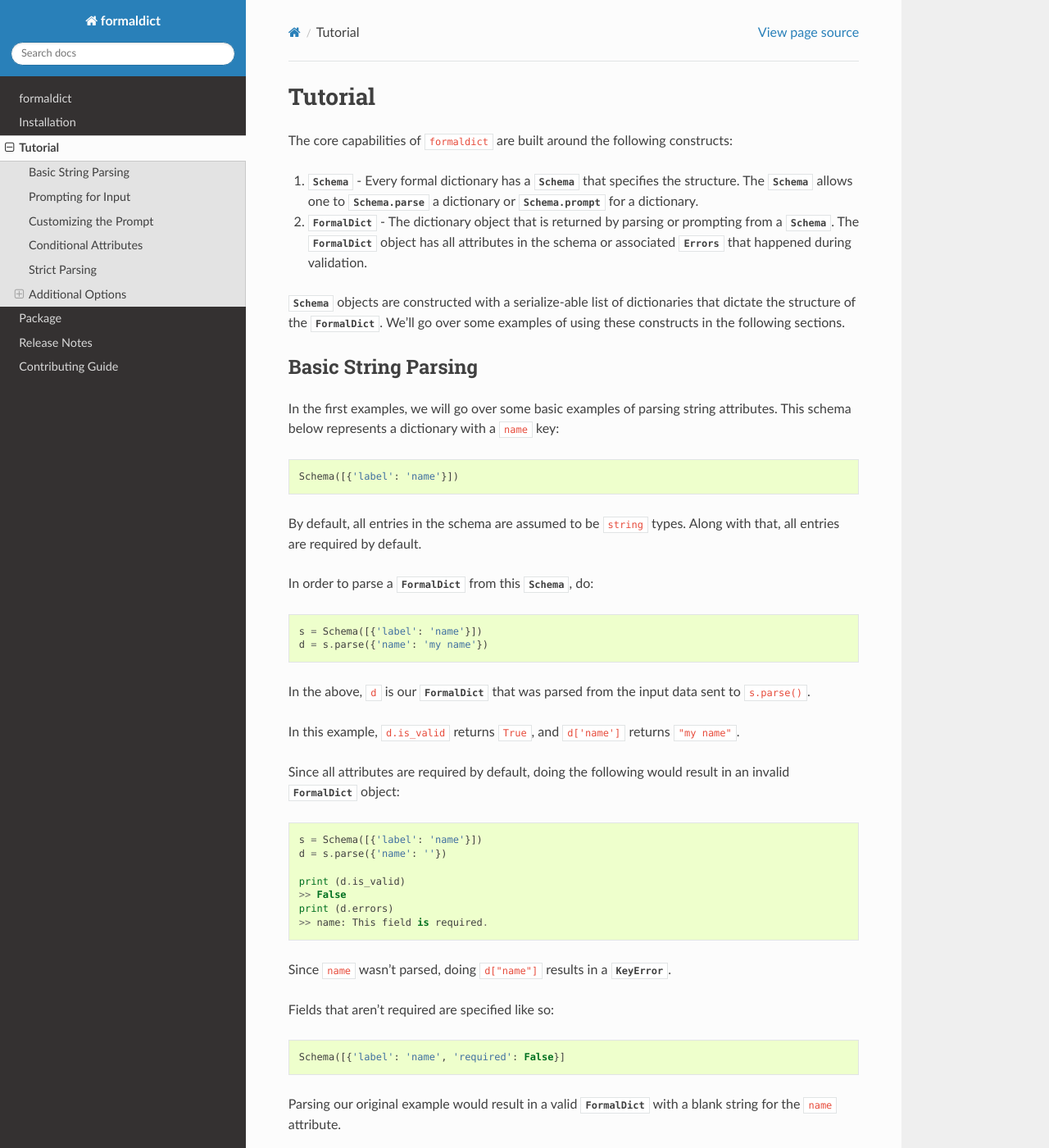
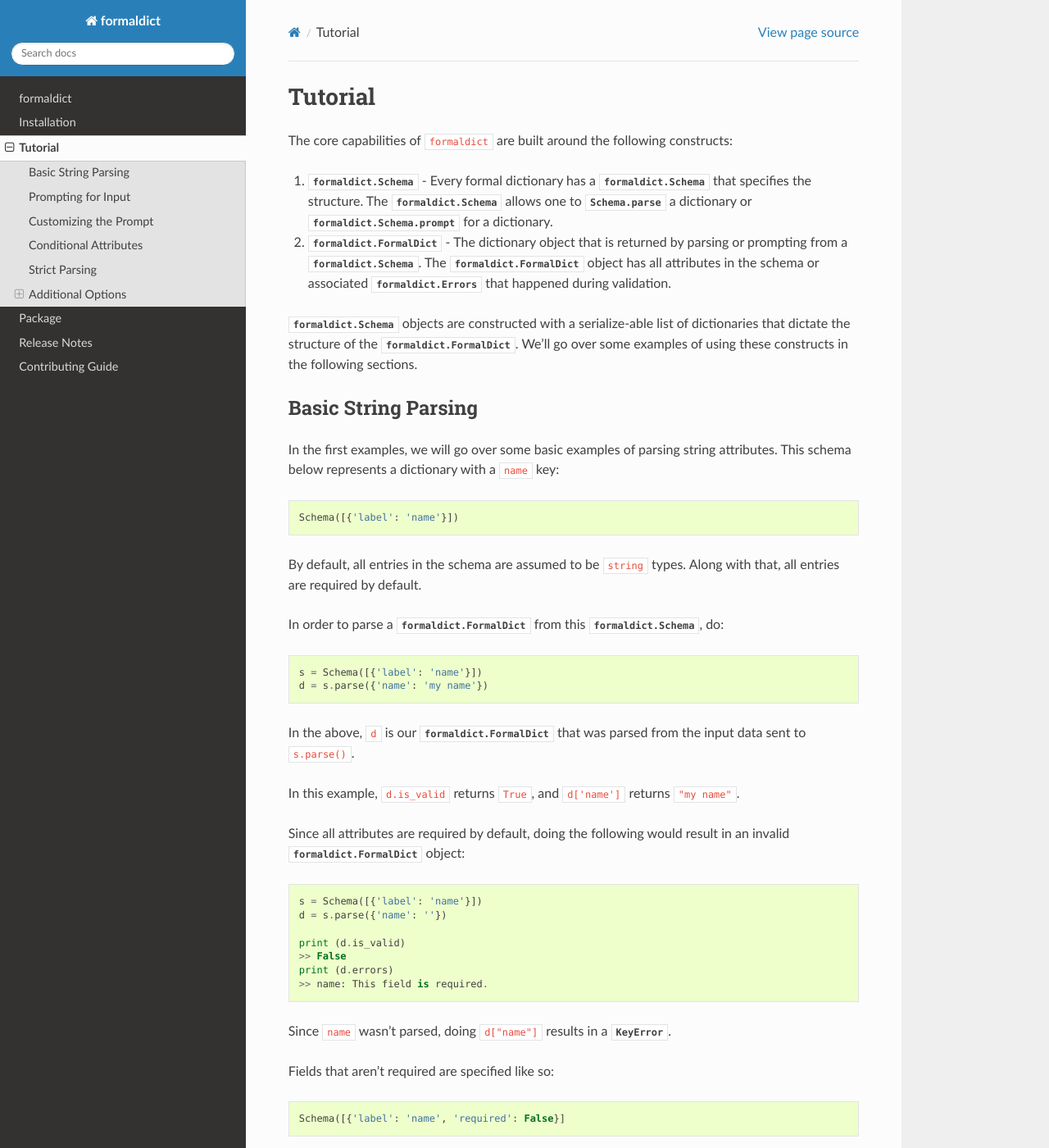
Before and after one commit to Opus10/formaldict, a Sphinx documentation site: the page built from docs/tutorial.rst, in a window 1280 px wide and 1400 px high. Shown: the whole window at 82% size. Built offline with Sphinx 7.4.7 and the Read the Docs theme 2.0.0, drawn with Linux system fonts in a browser that asks for light colours; some of the changed text lies outside the part shown.

```diff
--- a/CONTRIBUTING.rst
+++ b/CONTRIBUTING.rst
@@ -10,7 +10,7 @@ Setup
 
 Set up your development environment with::
 
-    git clone git@github.com:jyveapp/formaldict.git
+    git clone git@github.com:Opus10/formaldict.git
     cd formaldict
     make setup
 
--- a/docs/conf.py
+++ b/docs/conf.py
@@ -68,8 +68,8 @@ default_role = 'any'
 
 # General information about the project.
 project = u'formaldict'
-copyright = u'2020, Jyve'
-author = u'Jyve Engineering'
+copyright = u'2021, Opus 10'
+author = u'Opus 10 Engineering'
 
 # The version info for the project you're documenting, acts as replacement for
 # |version| and |release|, also used in various other places throughout the
@@ -151,7 +151,7 @@ latex_documents = [
         master_doc,
         'cookiecutterrepo_name.tex',
         u'formaldict Documentation',
-        u'Jyve',
+        u'Opus 10',
         'manual',
     )
 ]
--- a/docs/tutorial.rst
+++ b/docs/tutorial.rst
@@ -6,15 +6,15 @@ Tutorial
 The core capabilities of ``formaldict`` are built around the following
 constructs:
 
-1. `Schema` - Every formal dictionary has a `Schema` that specifies the
-   structure. The `Schema` allows one to `Schema.parse` a dictionary
-   or `Schema.prompt` for a dictionary.
-2. `FormalDict` - The dictionary object that is returned by parsing or
-   prompting from a `Schema`. The `FormalDict` object has all attributes
-   in the schema or associated `Errors` that happened during validation.
+1. `formaldict.Schema` - Every formal dictionary has a `formaldict.Schema` that specifies the
+   structure. The `formaldict.Schema` allows one to `Schema.parse` a dictionary
+   or `formaldict.Schema.prompt` for a dictionary.
+2. `formaldict.FormalDict` - The dictionary object that is returned by parsing or
+   prompting from a `formaldict.Schema`. The `formaldict.FormalDict` object has all attributes
+   in the schema or associated `formaldict.Errors` that happened during validation.
 
-`Schema` objects are constructed with a serialize-able list of dictionaries
-that dictate the structure of the `FormalDict`. We'll go over some examples
+`formaldict.Schema` objects are constructed with a serialize-able list of dictionaries
+that dictate the structure of the `formaldict.FormalDict`. We'll go over some examples
 of using these constructs in the following sections.
 
 Basic String Parsing
@@ -28,19 +28,19 @@ attributes. This schema below represents a dictionary with a ``name`` key::
 By default, all entries in the schema are assumed to be ``string`` types.
 Along with that, all entries are required by default.
 
-In order to parse a `FormalDict` from this `Schema`, do::
+In order to parse a `formaldict.FormalDict` from this `formaldict.Schema`, do::
 
   s = Schema([{'label': 'name'}])
   d = s.parse({'name': 'my name'})
 
-In the above, ``d`` is our `FormalDict` that was parsed from the input data
+In the above, ``d`` is our `formaldict.FormalDict` that was parsed from the input data
 sent to ``s.parse()``.
 
 In this example, ``d.is_valid`` returns ``True``, and ``d['name']`` returns
 ``"my name"``.
 
 Since all attributes are required by default, doing the following would
-result in an invalid `FormalDict` object::
+result in an invalid `formaldict.FormalDict` object::
 
   s = Schema([{'label': 'name'}])
   d = s.parse({'name': ''})
@@ -56,11 +56,11 @@ Fields that aren't required are specified like so::
 
   Schema([{'label': 'name', 'required': False}]
 
-Parsing our original example would result in a valid `FormalDict` with a
+Parsing our original example would result in a valid `formaldict.FormalDict` with a
 blank string for the ``name`` attribute.
 
 Let's go into a more advanced example. In the following, we are going to
-make a `Schema` to specify the name of a person, their marital status, and
+make a `formaldict.Schema` to specify the name of a person, their marital status, and
 their zipcode::
 
   Schema([{
@@ -73,7 +73,7 @@ their zipcode::
     'matches': '\d{5}'
   }])
 
-In the above, you'll see two new attributes in our `Schema`:
+In the above, you'll see two new attributes in our `formaldict.Schema`:
 
 1. ``choices`` - Limit the input to be these choices.
 2. ``matches`` - Ensure the input matches the regex.
@@ -98,7 +98,7 @@ and see what it's like to prompt for the schema:
 Customizing the Prompt
 ----------------------
 
-`Schema` objects allow the user to customize the prompt a bit more.
+`formaldict.Schema` objects allow the user to customize the prompt a bit more.
 For example, we've extended on our previous example to change the names
 of attributes and the help text a user sees::
 
@@ -156,7 +156,7 @@ collect the zip code if the user is single::
 When the condition is true, the user will be prompted for a zip code,
 otherwise the attribute is not collected. Similarly, dictionary parsing
 will result in validations errors based on the condition.
-For example, say that ``s`` is the `Schema` from our previous example::
+For example, say that ``s`` is the `formaldict.Schema` from our previous example::
 
   d = s.parse({
     'name': 'Name',
@@ -192,7 +192,7 @@ data would validate our previous schema::
   print(d.is_valid)
   >> True
 
-Although ``random_key`` will not be an attribute in the parsed `FormalDict`,
+Although ``random_key`` will not be an attribute in the parsed `formaldict.FormalDict`,
 there are no validation errors as a result of parsing it. One can use
 the ``strict`` option to catch these errors if desired::
 
--- a/temple.yaml
+++ b/temple.yaml
@@ -1,7 +1,7 @@
 _extensions:
 - jinja2_time.TimeExtension
-_template: git@github.com:jyveapp/public-python-library-template.git
-_version: efd45a7fe43d4d902e773ae07dc842507847d22c
+_template: git@github.com:Opus10/public-python-library-template.git
+_version: 6cdba394e407a166f9d78a0a9c923d701a1d6a7d
 module_name: formaldict
 repo_name: formaldict
 short_description: Formal structured dictionaries parsed from a schema
```
Also changed, not shown: devops.py (+4 -6 lines), pyproject.toml (+18 -20 lines), 6 other files.
